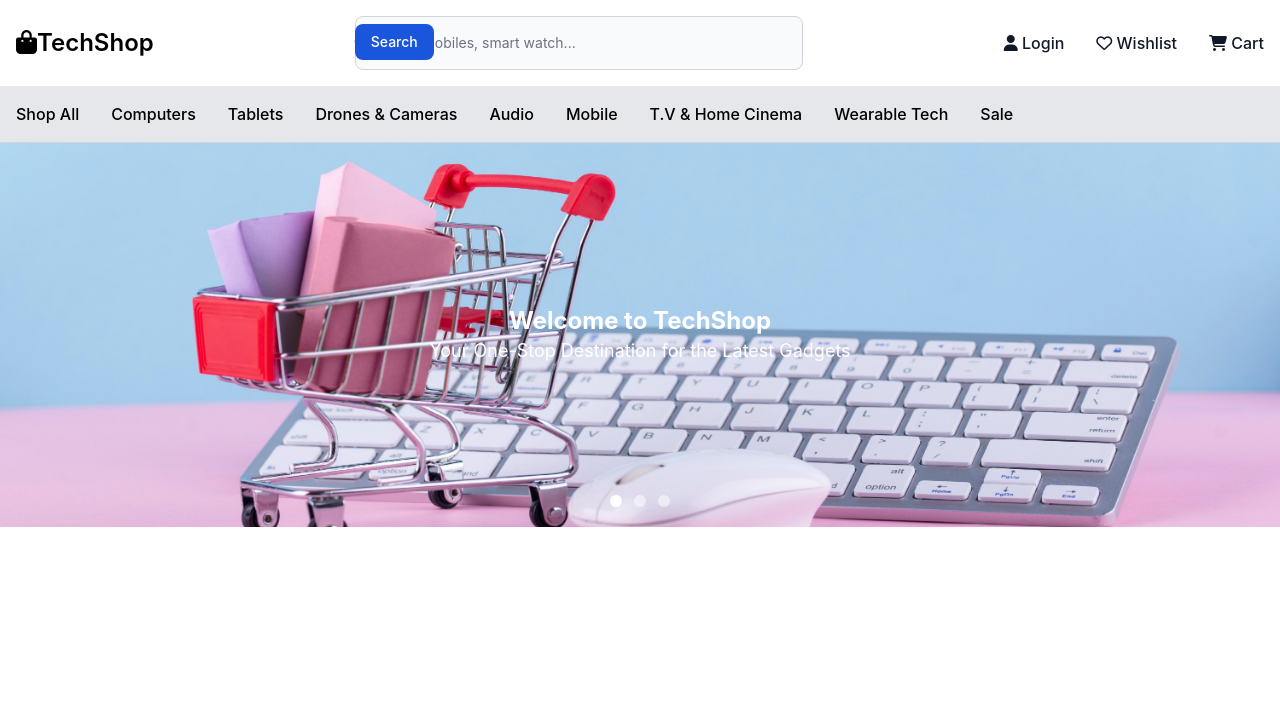
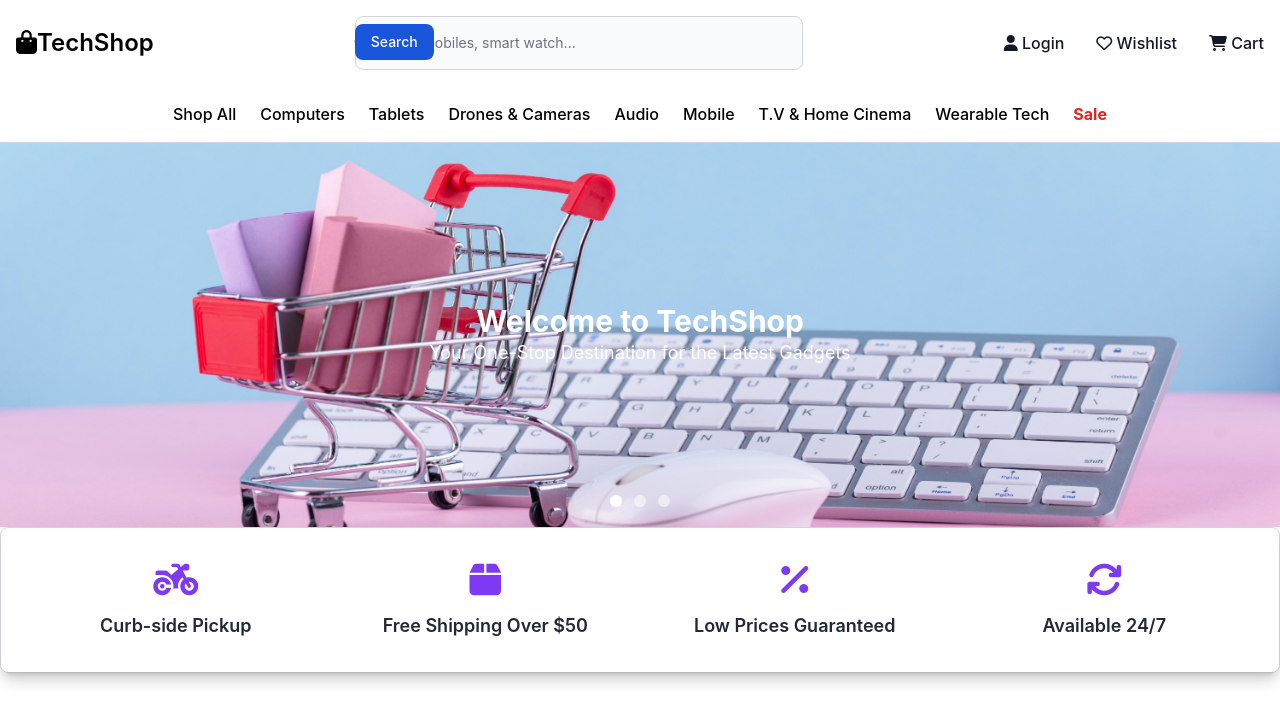
Before and after one commit to rohitsingh2814/E-commerce, a PHP site: page /index.php in a window 1280 px wide. Shown: the top 724 px of the page. Run offline with PHP 8.4, Linux system fonts and the light colour scheme; some libraries are stand-ins or nearby versions.

Commit message:
login fix

```diff
--- a/home.php
+++ b/home.php
@@ -1,7 +1,8 @@
-<!-- home page navbar -->
-<nav class="bg-gray-200 border-b border-gray-300">
+
+    <!-- 🌟 Navbar -->
+    <nav class="bg-gradient-to-r from-gray-200 via-gray-300 to-gray-400 border-b border-gray-300 shadow-md">
         <div class="max-w-screen-xl mx-auto">
-    <ul class="flex space-x-8 p-4 text-black font-medium">
+            <ul class="flex space-x-6 p-4 text-black font-medium justify-center">
                 <li><a href="#" class="hover:text-blue-900">Shop All</a></li>
                 <li><a href="#" class="hover:text-blue-900">Computers</a></li>
                 <li><a href="#" class="hover:text-blue-900">Tablets</a></li>
@@ -10,49 +11,74 @@
                 <li><a href="#" class="hover:text-blue-900">Mobile</a></li>
                 <li><a href="#" class="hover:text-blue-900">T.V & Home Cinema</a></li>
                 <li><a href="#" class="hover:text-blue-900">Wearable Tech</a></li>
-      <li><a href="#" class="hover:text-blue-900">Sale</a></li>
+                <li><a href="#" class="hover:text-blue-900 text-red-600 font-bold">Sale</a></li>
             </ul>
         </div>
     </nav>
-<!-- home-page carusel -->
 
-
-<div id="default-carousel" class="relative w-full" data-carousel="slide">
-    <!-- Carousel wrapper -->
-    <div class="relative h-56 overflow-hidden md:h-96">
-
-         <!-- Item 1 -->
+    <!-- 🌟 Carousel -->
+    <div id="carousel" class="relative w-full" data-carousel="slide">
+        <!-- Carousel Wrapper -->
+        <div class="relative h-64 md:h-96 overflow-hidden">
+            <!-- Slide 1 -->
             <div class="hidden duration-700 ease-in-out" data-carousel-item>
-            <img src="images/c1.jpg" class="absolute block w-full -translate-x-1/2 -translate-y-1/2 top-1/2 left-1/2" alt="...">
-            <div class="absolute top-1/2 left-1/2 transform -translate-x-1/2 -translate-y-1/2 bg-black bg-opacity-50 text-white p-6 rounded-md text-center z-10">
-            <h2 class="text-2xl font-bold">Welcome to TechShop</h2>
+                <img src="images/c1.jpg" class="w-full h-full object-cover" alt="TechShop">
+                <div class="absolute inset-0 flex flex-col justify-center items-center bg-black bg-opacity-50 text-white p-6 text-center">
+                    <h2 class="text-3xl font-bold">Welcome to TechShop</h2>
                     <p class="text-lg">Your One-Stop Destination for the Latest Gadgets</p>
                 </div>
             </div>
-        <!-- Item 2 -->
+            <!-- Slide 2 -->
             <div class="hidden duration-700 ease-in-out" data-carousel-item>
-            <img src="images/image.png" class="absolute block w-full -translate-x-1/2 -translate-y-1/2 top-1/2 left-1/2" alt="...">
-            <div class="absolute top-1/2 left-1/2 transform -translate-x-1/2 -translate-y-1/2 bg-black bg-opacity-50 text-white p-6 rounded-md text-center z-10">
-            <h2 class="text-2xl font-bold">Welcome to TechShop</h2>
-            <p class="text-lg">Your One-Stop Destination for the Latest Gadgets</p>
+                <img src="images/image.png" class="w-full h-full object-cover" alt="Latest Gadgets">
+                <div class="absolute inset-0 flex flex-col justify-center items-center bg-black bg-opacity-50 text-white p-6 text-center">
+                    <h2 class="text-3xl font-bold">Explore the New Arrivals</h2>
+                    <p class="text-lg">Upgrade Your Tech Game Today</p>
+                </div>
+            </div>
+            <!-- Slide 3 -->
+            <div class="hidden duration-700 ease-in-out" data-carousel-item>
+                <img src="images/home3.jpg" class="w-full h-full object-cover" alt="Best Deals">
+                <div class="absolute inset-0 flex flex-col justify-center items-center bg-black bg-opacity-50 text-white p-6 text-center">
+                    <h2 class="text-3xl font-bold">Biggest Tech Deals of the Year</h2>
+                    <p class="text-lg">Hurry! Limited Stock Available</p>
+                </div>
+            </div>
         </div>
 
+        <!-- Slider Indicators -->
+        <div class="absolute z-30 flex -translate-x-1/2 bottom-5 left-1/2 space-x-3">
+            <button class="w-3 h-3 rounded-full bg-white opacity-50 hover:opacity-100 transition" data-carousel-slide-to="0"></button>
+            <button class="w-3 h-3 rounded-full bg-white opacity-50 hover:opacity-100 transition" data-carousel-slide-to="1"></button>
+            <button class="w-3 h-3 rounded-full bg-white opacity-50 hover:opacity-100 transition" data-carousel-slide-to="2"></button>
         </div>
-        <!-- Item 3 -->
-        <div class="hidden duration-700 ease-in-out" data-carousel-item>
-            <img src="images/home3.jpg" class="absolute block w-full -translate-x-1/2 -translate-y-1/2 top-1/2 left-1/2" alt="...">
-            <div class="absolute top-1/2 left-1/2 transform -translate-x-1/2 -translate-y-1/2 bg-black bg-opacity-50 text-white p-6 rounded-md text-center z-10">
-            <h2 class="text-2xl font-bold">Welcome to TechShop</h2>
-            <p class="text-lg">Your One-Stop Destination for the Latest Gadgets</p>
     </div>
 
+    <!-- 🌟 Services Section -->
+    <div class="flex justify-center items-center m-20 p-10 border border-gray-300 shadow-lg rounded-lg">
+
+        <div class="w-full max-w-6xl bg-white p-8 rounded-lg shadow-lg">
+            <div class="grid grid-cols-2 md:grid-cols-4 gap-6 text-center">
+                <!-- Curb-side pickup -->
+                <div class="flex flex-col items-center">
+                    <i class="fas fa-motorcycle text-4xl text-purple-600"></i>
+                    <p class="mt-3 text-lg font-semibold text-gray-800">Curb-side Pickup</p>
                 </div>
-
+                <!-- Free shipping -->
+                <div class="flex flex-col items-center">
+                    <i class="fas fa-box text-4xl text-purple-600"></i>
+                    <p class="mt-3 text-lg font-semibold text-gray-800">Free Shipping Over $50</p>
                 </div>
-    <!-- Slider indicators -->
-    <div class="absolute z-30 flex -translate-x-1/2 bottom-5 left-1/2 space-x-3 rtl:space-x-reverse">
-        <button type="button" class="w-3 h-3 rounded-full" aria-current="true" aria-label="Slide 1" data-carousel-slide-to="0"></button>
-        <button type="button" class="w-3 h-3 rounded-full" aria-current="false" aria-label="Slide 2" data-carousel-slide-to="1"></button>
-        <button type="button" class="w-3 h-3 rounded-full" aria-current="false" aria-label="Slide 3" data-carousel-slide-to="2"></button>
-
+                <!-- Low prices guaranteed -->
+                <div class="flex flex-col items-center">
+                    <i class="fas fa-percent text-4xl text-purple-600"></i>
+                    <p class="mt-3 text-lg font-semibold text-gray-800">Low Prices Guaranteed</p>
                 </div>
+                <!-- Available 24/7 -->
+                <div class="flex flex-col items-center">
+                    <i class="fas fa-sync text-4xl text-purple-600"></i>
+                    <p class="mt-3 text-lg font-semibold text-gray-800">Available 24/7</p>
+                </div>
+            </div>
+        </div>
+    </div>
--- a/login.php
+++ b/login.php
@@ -1,4 +1,5 @@
 <?php
+//ob_start(); // Start output buffering
 $showAlert = false;
 if ($_SERVER['REQUEST_METHOD'] == 'POST' && isset($_POST['submit'])) {
 
@@ -10,11 +11,15 @@ if ($_SERVER['REQUEST_METHOD'] == 'POST' && isset($_POST['submit'])) {
     if (mysqli_num_rows($result) == 1) {
         $showAlert = true;
         $user = $result->fetch_assoc();
+        if (session_status() === PHP_SESSION_NONE) {
+            session_start();
+        }
         $_SESSION['username'] = $user['username'];
         header('location:index.php?home=true');
         exit();
     }
 }
+//ob_end_flush();
 ?>
 
 
```
Also changed, not shown: header.php (+8 -9 lines), logout.php (+5 -4 lines). Lines whose indentation alone changed are shown as unchanged.
